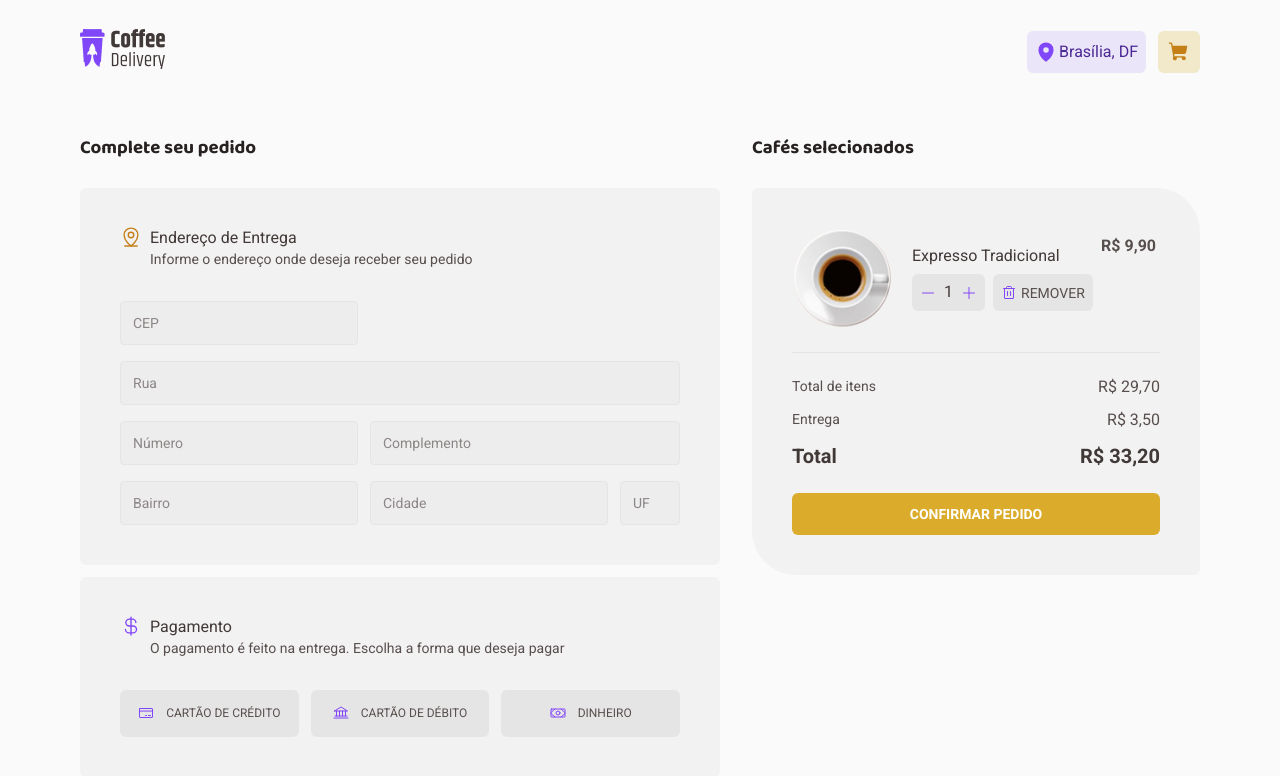
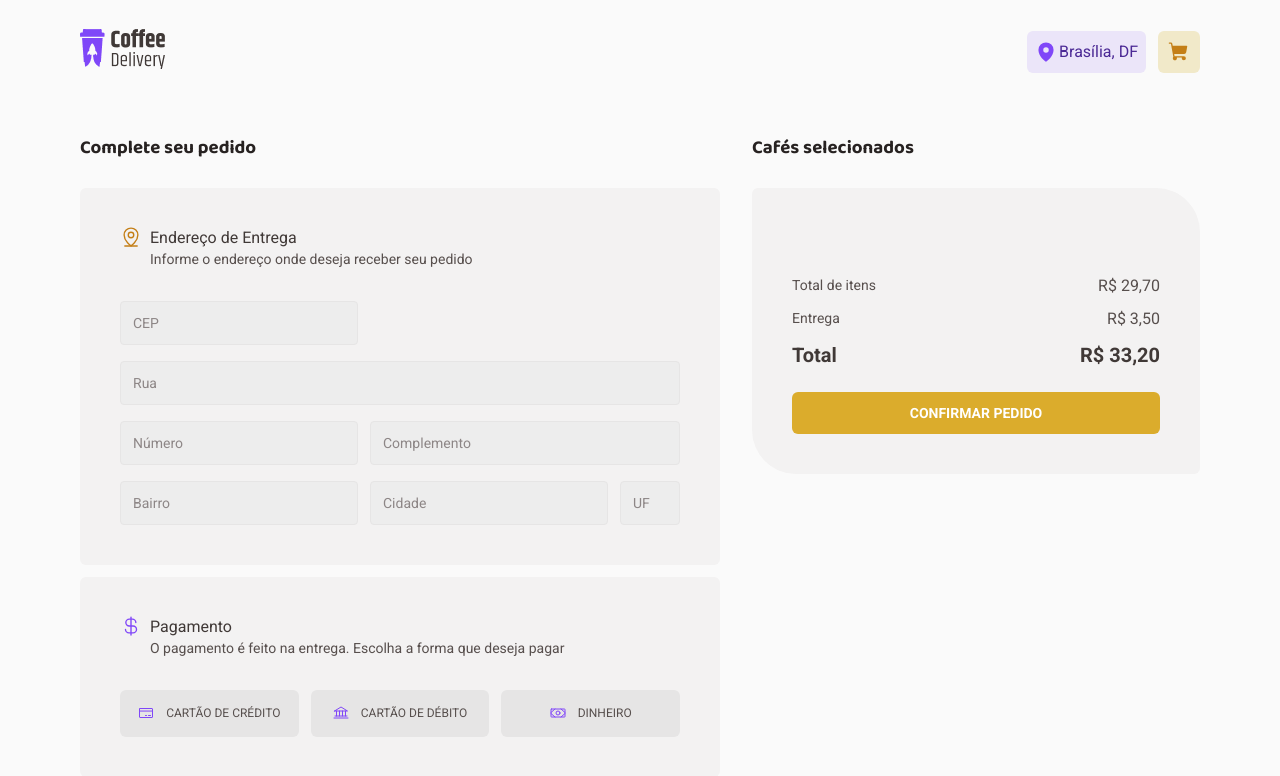
Before and after one commit to devjpedro/coffee-delivery, a React (Vite) app: page /checkout in a window 1280 px wide. Shown: the top 776 px of the page. Built offline with nearby package versions, Linux system fonts and the light colour scheme.

Commit message:
implementando funcionalidade de adicionar café ao carrinho e listar os pedidos

```diff
--- a/src/App.tsx
+++ b/src/App.tsx
@@ -1,5 +1,5 @@
 import { ThemeProvider } from 'styled-components'
-import OrderContextProvider from './contexts/OrderContext'
+import CoffeeContextProvider from './contexts/CoffeeContext'
 import RoutesApp from './routes'
 import { GlobalStyle } from './styles/global'
 import { defaultTheme } from './styles/themes/default'
@@ -7,10 +7,10 @@ import { defaultTheme } from './styles/themes/default'
 export function App() {
   return (
     <ThemeProvider theme={defaultTheme}>
-      <OrderContextProvider>
+      <CoffeeContextProvider>
         <RoutesApp />
         <GlobalStyle />
-      </OrderContextProvider>
+      </CoffeeContextProvider>
     </ThemeProvider>
   )
 }
--- /dev/null
+++ b/src/contexts/CoffeeContext.tsx
@@ -0,0 +1,38 @@
+import { ReactNode, createContext, useState } from 'react'
+
+type CoffeeTags =
+  | 'tradicional'
+  | 'gelado'
+  | 'com leite'
+  | 'alcoólico'
+  | 'especial'
+export interface CoffeeProps {
+  coffeeName: string
+  coffeeDescription: string
+  coffeePrice: string
+  coffeeImage: string
+  coffeeTags: CoffeeTags[]
+  coffeeAmount: number
+}
+
+interface CoffeeContextProps {
+  coffees: CoffeeProps[]
+  setCoffees: React.Dispatch<React.SetStateAction<CoffeeProps[]>>
+}
+
+export const CoffeeContext = createContext({} as CoffeeContextProps)
+
+interface CoffeeContextProviderProps {
+  children: ReactNode
+}
+
+export default function CoffeeContextProvider({
+  children,
+}: CoffeeContextProviderProps) {
+  const [coffees, setCoffees] = useState<CoffeeProps[]>([])
+  return (
+    <CoffeeContext.Provider value={{ coffees, setCoffees }}>
+      {children}
+    </CoffeeContext.Provider>
+  )
+}
--- a/src/pages/Checkout/index.tsx
+++ b/src/pages/Checkout/index.tsx
@@ -8,8 +8,9 @@ import {
   Plus,
   Trash,
 } from 'phosphor-react'
+import { useContext } from 'react'
 import { useNavigate } from 'react-router-dom'
-import ExpressoImg from '../../assets/CoffeeImages/expresso.png'
+import { CoffeeContext } from '../../contexts/CoffeeContext'
 import {
   ActionsCoffee,
   AddressContainer,
@@ -31,7 +32,7 @@ import {
 
 export default function Checkout() {
   const navigate = useNavigate()
-
+  const { coffees } = useContext(CoffeeContext)
   return (
     <MainContainer>
       <CompleteOrder>
@@ -87,16 +88,20 @@ export default function Checkout() {
         <h3>Cafés selecionados</h3>
         <CheckoutContainer>
           <CheckoutCoffee>
-            <Coffee>
-              <img src={ExpressoImg} alt="" />
+            {coffees.map((coffee) => {
+              return (
+                <>
+                  <Coffee key={coffee.coffeeName}>
+                    <div className="coffeeDetail">
+                      <img src={coffee.coffeeImage} alt="" />
                       <ActionsCoffee>
-                <span>Expresso Tradicional</span>
+                        <span>{coffee.coffeeName}</span>
                         <div>
                           <AmountCounter>
                             <button>
                               <Minus />
                             </button>
-                    <span>1</span>
+                            <span>{coffee.coffeeAmount}</span>
                             <button>
                               <Plus />
                             </button>
@@ -107,8 +112,13 @@ export default function Checkout() {
                           </RemoveButton>
                         </div>
                       </ActionsCoffee>
+                    </div>
+
+                    <CoffeePrice>{`R$ ${coffee.coffeePrice}`}</CoffeePrice>
                   </Coffee>
-            <CoffeePrice>R$ 9,90</CoffeePrice>
+                </>
+              )
+            })}
           </CheckoutCoffee>
           <OrderSummary>
             <div>
--- a/src/pages/Checkout/styled.ts
+++ b/src/pages/Checkout/styled.ts
@@ -1,4 +1,4 @@
-import styled from "styled-components";
+import styled from 'styled-components'
 
 export const MainContainer = styled.main`
   max-width: 70rem;
@@ -13,11 +13,17 @@ export const MainContainer = styled.main`
     padding-right: 1.5rem;
   }
 
+  @media (max-width: 1000px) {
+    flex-direction: column;
+    justify-content: center;
+    align-items: center;
+  }
+
   @media (max-width: 600px) {
     padding-left: 1.25rem;
     padding-right: 1.25rem;
   }
-`;
+`
 
 export const CompleteOrder = styled.div`
   flex: 1;
@@ -36,7 +42,7 @@ export const CompleteOrder = styled.div`
     align-items: center;
     gap: 0.5rem;
     line-height: 0;
-    color: ${(props) => props.theme["base-800"]};
+    color: ${(props) => props.theme['base-800']};
   }
 
   span svg {
@@ -44,23 +50,23 @@ export const CompleteOrder = styled.div`
   }
 
   .address svg {
-    color: ${(props) => props.theme["yellow-700"]};
+    color: ${(props) => props.theme['yellow-700']};
   }
 
   .payment svg {
-    color: ${(props) => props.theme["purple-500"]};
+    color: ${(props) => props.theme['purple-500']};
   }
 
   p {
     margin-left: 30px;
     margin-top: 0.125rem;
     font-size: 0.875rem;
-    color: ${(props) => props.theme["base-700"]};
+    color: ${(props) => props.theme['base-700']};
   }
-`;
+`
 
 export const AddressContainer = styled.div`
-  background-color: ${(props) => props.theme["base-200"]};
+  background-color: ${(props) => props.theme['base-200']};
   padding: 2.5rem;
   border-radius: 6px;
 
@@ -68,7 +74,7 @@ export const AddressContainer = styled.div`
     padding-left: 1.25rem;
     padding-right: 1.25rem;
   }
-`;
+`
 
 export const AddressForm = styled.form`
   margin-top: 2rem;
@@ -85,29 +91,29 @@ export const AddressForm = styled.form`
   }
 
   input {
-    background-color: ${(props) => props.theme["base-300"]};
-    border: 1px solid ${(props) => props.theme["base-400"]};
+    background-color: ${(props) => props.theme['base-300']};
+    border: 1px solid ${(props) => props.theme['base-400']};
     border-radius: 4px;
     padding: 0.75rem;
-    color: ${(props) => props.theme["base-700"]};
+    color: ${(props) => props.theme['base-700']};
     font-size: 0.875rem;
     width: 100%;
   }
 
   input::placeholder {
     font-size: 0.875rem;
-    color: ${(props) => props.theme["base-600"]};
+    color: ${(props) => props.theme['base-600']};
   }
-`;
+`
 export const PaymentContainer = styled.div`
-  background-color: ${(props) => props.theme["base-200"]};
+  background-color: ${(props) => props.theme['base-200']};
   padding: 2.5rem;
   border-radius: 6px;
   @media (max-width: 600px) {
     padding-left: 1.25rem;
     padding-right: 1.25rem;
   }
-`;
+`
 export const PaymentMethod = styled.div`
   display: flex;
   flex-wrap: wrap;
@@ -116,13 +122,13 @@ export const PaymentMethod = styled.div`
 
   button {
     flex: 1;
-    background-color: ${(props) => props.theme["base-400"]};
+    background-color: ${(props) => props.theme['base-400']};
     border: 0;
     border-radius: 6px;
     padding: 1rem;
     font-size: 0.75rem;
     text-transform: uppercase;
-    color: ${(props) => props.theme["base-700"]};
+    color: ${(props) => props.theme['base-700']};
     display: flex;
     gap: 0.75rem;
     justify-content: center;
@@ -131,16 +137,16 @@ export const PaymentMethod = styled.div`
   }
 
   button svg {
-    color: ${(props) => props.theme["purple-500"]};
+    color: ${(props) => props.theme['purple-500']};
     line-height: 0;
     margin-top: -0.1rem;
   }
 
   button:hover {
-    background-color: ${(props) => props.theme["base-500"]};
+    background-color: ${(props) => props.theme['base-500']};
     transition: all 0.2s;
   }
-`;
+`
 
 export const SelectedCoffees = styled.div`
   flex: 1;
@@ -152,9 +158,9 @@ export const SelectedCoffees = styled.div`
   h3 {
     margin-bottom: 1rem;
   }
-`;
+`
 export const CheckoutContainer = styled.div`
-  background-color: ${(props) => props.theme["base-200"]};
+  background-color: ${(props) => props.theme['base-200']};
   border-top-left-radius: 6px;
   border-bottom-left-radius: 44px;
   border-top-right-radius: 44px;
@@ -164,30 +170,39 @@ export const CheckoutContainer = styled.div`
     padding-left: 1.25rem;
     padding-right: 1.25rem;
   }
-`;
+`
 export const CheckoutCoffee = styled.div`
   display: flex;
   justify-content: space-between;
   align-items: start;
   padding-bottom: 1.5rem;
   margin-bottom: 1.5rem;
-  border-bottom: 1px solid ${(props) => props.theme["base-400"]};
+  flex-direction: column;
+  gap: 1.5rem;
 
   @media (max-width: 600px) {
     flex-direction: column;
     justify-content: center;
     align-items: center;
   }
-`;
+`
 
 export const Coffee = styled.div`
   display: flex;
   justify-content: center;
   align-items: center;
-  gap: 1.25rem;
+  padding-bottom: 2rem;
+  border-bottom: 1px solid ${(props) => props.theme['base-400']};
 
   span {
-    color: ${(props) => props.theme["base-800"]};
+    color: ${(props) => props.theme['base-800']};
+  }
+
+  .coffeeDetail {
+    display: flex;
+    justify-content: center;
+    align-items: center;
+    gap: 1.25rem;
   }
 
   @media (max-width: 600px) {
@@ -196,7 +211,7 @@ export const Coffee = styled.div`
     align-items: center;
     text-align: center;
   }
-`;
+`
 
 export const ActionsCoffee = styled.div`
   display: flex;
@@ -206,12 +221,12 @@ export const ActionsCoffee = styled.div`
   div {
     display: flex;
   }
-`;
+`
 
 export const AmountCounter = styled.div`
   margin-right: 0.5rem;
 
-  background-color: ${(props) => props.theme["base-400"]};
+  background-color: ${(props) => props.theme['base-400']};
   border-radius: 6px;
   padding: 0.5rem;
   display: flex;
@@ -227,9 +242,9 @@ export const AmountCounter = styled.div`
   }
 
   svg {
-    color: ${(props) => props.theme["purple-500"]};
+    color: ${(props) => props.theme['purple-500']};
   }
-`;
+`
 
 export const RemoveButton = styled.button`
   display: flex;
@@ -237,8 +252,8 @@ export const RemoveButton = styled.button`
   align-items: center;
   line-height: 0;
   gap: 0.25rem;
-  background-color: ${(props) => props.theme["base-400"]};
-  color: ${(props) => props.theme["base-700"]};
+  background-color: ${(props) => props.theme['base-400']};
+  color: ${(props) => props.theme['base-700']};
   text-transform: uppercase;
   font-size: 0.875rem;
   border-radius: 6px;
@@ -247,20 +262,22 @@ export const RemoveButton = styled.button`
   cursor: pointer;
 
   &:hover {
-    background-color: ${(props) => props.theme["base-500"]};
+    background-color: ${(props) => props.theme['base-500']};
     transition: all 0.2s;
   }
 
   svg {
-    color: ${(props) => props.theme["purple-500"]};
+    color: ${(props) => props.theme['purple-500']};
   }
-`;
+`
 
 export const CoffeePrice = styled.span`
   padding: 0.5rem 0.25rem;
   font-weight: 700;
-  color: ${(props) => props.theme["base-700"]};
-`;
+  color: ${(props) => props.theme['base-700']};
+  align-self: start;
+  flex: 1;
+`
 
 export const OrderSummary = styled.div`
   display: flex;
@@ -273,24 +290,24 @@ export const OrderSummary = styled.div`
     justify-content: space-between;
 
     p {
-      color: ${(props) => props.theme["base-700"]};
+      color: ${(props) => props.theme['base-700']};
       font-size: 0.875rem;
     }
 
     span {
-      color: ${(props) => props.theme["base-700"]};
+      color: ${(props) => props.theme['base-700']};
     }
 
     strong {
-      color: ${(props) => props.theme["base-800"]};
+      color: ${(props) => props.theme['base-800']};
       font-size: 1.25rem;
       font-weight: bold;
     }
   }
-`;
+`
 export const ConfirmOrder = styled.button`
   width: 100%;
-  background-color: ${(props) => props.theme["yellow-500"]};
+  background-color: ${(props) => props.theme['yellow-500']};
   color: ${(props) => props.theme.white};
   font-size: 0.875rem;
   font-weight: bold;
@@ -301,7 +318,7 @@ export const ConfirmOrder = styled.button`
   cursor: pointer;
 
   &:hover {
-    background-color: ${(props) => props.theme["yellow-700"]};
+    background-color: ${(props) => props.theme['yellow-700']};
     transition: all 0.2s;
   }
-`;
+`
--- a/src/pages/Home/Coffees/components/CoffeeCard.tsx
+++ b/src/pages/Home/Coffees/components/CoffeeCard.tsx
@@ -1,4 +1,6 @@
 import { Minus, Plus, ShoppingCart } from 'phosphor-react'
+import { useContext, useState } from 'react'
+import { CoffeeContext, CoffeeProps } from '../../../../contexts/CoffeeContext'
 import {
   ActionsCardCoffee,
   AddCartButton,
@@ -8,27 +10,40 @@ import {
   TagCoffee,
 } from '../styled'
 
-type CoffeeTags =
-  | 'tradicional'
-  | 'gelado'
-  | 'com leite'
-  | 'alcoólico'
-  | 'especial'
-interface CoffeeCardProps {
-  coffeeName: string
-  coffeeDescription: string
-  coffeePrice: string
-  coffeeImage: string
-  coffeeTags: CoffeeTags[]
-}
-
 export function CoffeeCard({
   coffeeName,
   coffeeDescription,
   coffeePrice,
   coffeeImage,
   coffeeTags,
-}: CoffeeCardProps) {
+}: CoffeeProps) {
+  const { coffees, setCoffees } = useContext(CoffeeContext)
+  const [coffeeAmount, setCoffeeAmount] = useState<number>(1)
+
+  function handleSubtract() {
+    if (coffeeAmount > 1) {
+      setCoffeeAmount(coffeeAmount - 1)
+    }
+  }
+
+  function handleAdd() {
+    setCoffeeAmount(coffeeAmount + 1)
+  }
+
+  function handleAddNewCoffee() {
+    const newCoffee = {
+      coffeeName,
+      coffeeDescription,
+      coffeePrice,
+      coffeeImage,
+      coffeeTags,
+      coffeeAmount,
+    }
+
+    setCoffees([...coffees, newCoffee])
+    console.log(coffees)
+  }
+
   return (
     <CoffeeCardStyle>
       <img src={coffeeImage} alt="Café Expresso Tradicional" />
@@ -43,16 +58,16 @@ export function CoffeeCard({
         <strong>{coffeePrice}</strong>
         <ActionsCardCoffee>
           <AmountCounter>
-            <button>
+            <button onClick={handleSubtract}>
               <Minus size={16} />
             </button>
 
-            <span>1</span>
-            <button>
+            <span>{coffeeAmount}</span>
+            <button onClick={handleAdd}>
               <Plus size={16} />
             </button>
           </AmountCounter>
-          <AddCartButton>
+          <AddCartButton onClick={handleAddNewCoffee}>
             <ShoppingCart weight="fill" size={22} />
           </AddCartButton>
         </ActionsCardCoffee>
```
Also changed, not shown: src/contexts/OrderContext.tsx (deleted, +0 -23 lines). Lines whose indentation alone changed are shown as unchanged.
